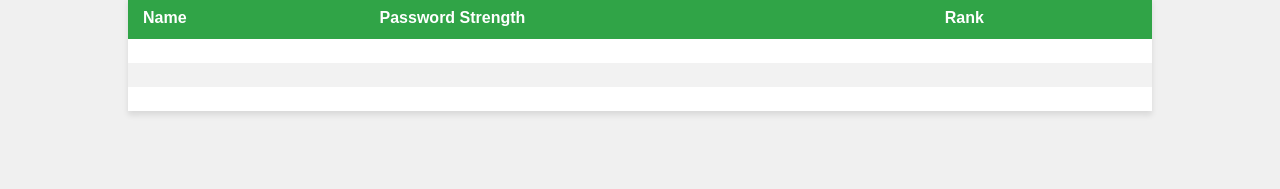
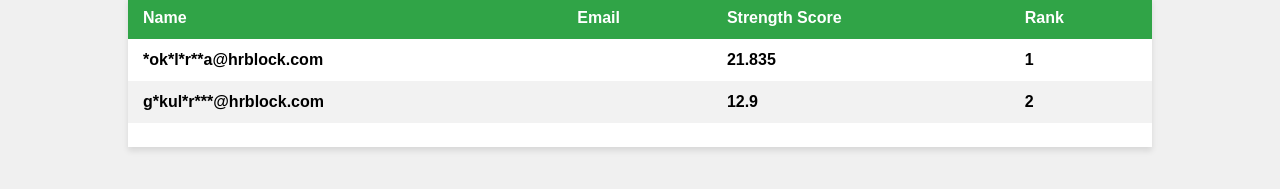
Before and after one commit to Gokulgoky1/Password-Strength-Report, a plain HTML site: page index.html in a window 1280 px wide. Shown: the part 211-400 px from the top of the page. Drawn offline with nearby package versions, Linux system fonts and the light colour scheme.

Commit message:
Update index.html

```diff
--- a/index.html
+++ b/index.html
@@ -68,7 +68,8 @@
     <table>
         <tr>
             <th>Name</th>
-            <th>Password Strength</th>
+            <th>Email</th>
+            <th>Strength Score</th>
             <th>Rank</th> <!-- New column for Rank -->
         </tr>
         <tbody id="rankingTable">
@@ -94,19 +95,24 @@
                         const tr = document.createElement('tr');
 
                         const nameCell = document.createElement('td');
-                        nameCell.textContent = row['name'];
+                        nameCell.textContent = row['Name'];
                         nameCell.style.fontWeight = 'bold';
                         nameCell.style.fontSize = '16px';
                         tr.appendChild(nameCell);
+                        const emailCell = document.createElement('td');
+                        nameCell.textContent = row['Email'];
+                        nameCell.style.fontWeight = 'bold';
+                        nameCell.style.fontSize = '16px';
+                        tr.appendChild(emailCell);
 
                         const scoreCell = document.createElement('td');
-                        scoreCell.textContent = row['strength'];
+                        scoreCell.textContent = row['Strength'];
                         scoreCell.style.fontWeight = 'bold';
                         scoreCell.style.fontSize = '16px';
                         tr.appendChild(scoreCell);
 
                         const rankCell = document.createElement('td');
-                        rankCell.textContent = row['rank'];
+                        rankCell.textContent = row['Rank'];
                         rankCell.style.fontWeight = 'bold';
                         rankCell.style.fontSize = '16px';
                         tr.appendChild(rankCell);
```
